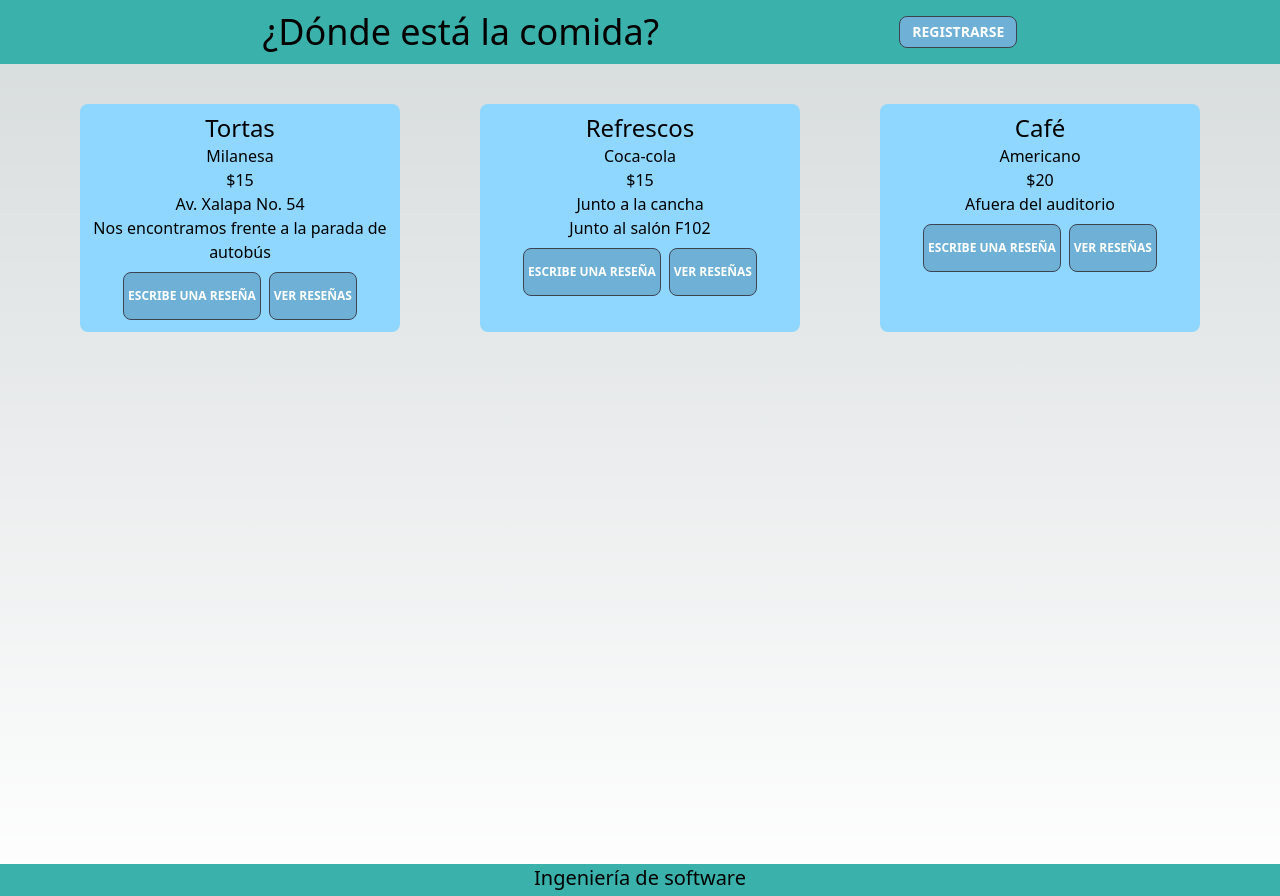
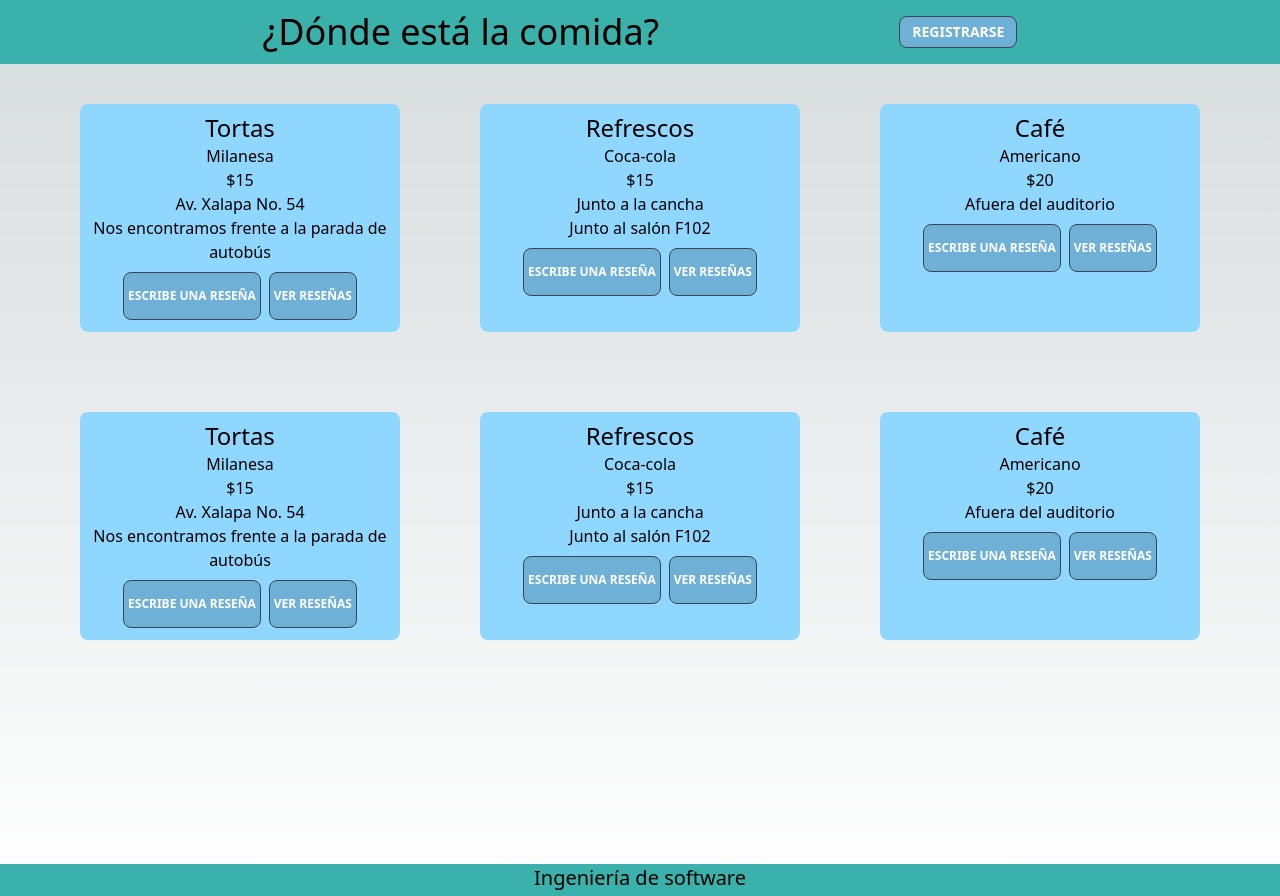
Before and after one commit to SirRobert-1/FindFood, a Next.js app: page /productos in a window 1280 px wide. Built offline with nearby package versions, Linux system fonts and the light colour scheme.

Commit message:
feat: Se añadio información y se conectaron botones

```diff
--- a/src/pages/index.jsx
+++ b/src/pages/index.jsx
@@ -7,7 +7,7 @@ export default function Home() {
         <input
           type="text"
           placeholder="Busca la comida de tu agrado"
-          className="input input-bordered w-3/5 md:max-w-lg my-20 bg-gray-300 placeholder-gray-800 text-black mr-1"
+          className="input input-bordered w-2/3 md:max-w-lg my-20 bg-gray-300 placeholder-gray-800 text-black mr-1"
         />
         <div className="bg-gray-300 w-8 h-8">
           <Image
--- a/src/pages/productos.jsx
+++ b/src/pages/productos.jsx
@@ -12,11 +12,11 @@ const productosData = [
     reviews: [
       {
         id: 1,
-        comentario: "Comentario 1",
+        comentario: "Me gustó el servicio",
       },
       {
         id: 2,
-        comentario: "Comentario 2",
+        comentario: "Me atendieron rápido",
       },
     ],
   },
@@ -30,11 +30,11 @@ const productosData = [
     reviews: [
       {
         id: 1,
-        comentario: "Comentario 1",
+        comentario: "Tardaron mucho en atenderme",
       },
       {
         id: 2,
-        comentario: "Comentario 2",
+        comentario: "Me gustó el servicio",
       },
     ],
   },
@@ -48,11 +48,65 @@ const productosData = [
     reviews: [
       {
         id: 1,
-        comentario: "Comentario 1",
+        comentario: "Es un buen café",
       },
       {
         id: 2,
-        comentario: "Comentario 2",
+        comentario: "Te atienden rápido",
+      },
+    ],
+  },
+  {
+    id: 1,
+    titulo: "Tortas",
+    productos: "Milanesa",
+    precio: 15,
+    ubicacion: "Av. Xalapa No. 54",
+    descripcion: "Nos encontramos frente a la parada de autobús",
+    reviews: [
+      {
+        id: 1,
+        comentario: "Me gustó el servicio",
+      },
+      {
+        id: 2,
+        comentario: "Me atendieron rápido",
+      },
+    ],
+  },
+  {
+    id: 2,
+    titulo: "Refrescos",
+    productos: "Coca-cola",
+    precio: 15,
+    ubicacion: "Junto a la cancha",
+    descripcion: "Junto al salón F102",
+    reviews: [
+      {
+        id: 1,
+        comentario: "Tardaron mucho en atenderme",
+      },
+      {
+        id: 2,
+        comentario: "Me gustó el servicio",
+      },
+    ],
+  },
+  {
+    id: 3,
+    titulo: "Café",
+    productos: "Americano",
+    precio: 20,
+    ubicacion: "Afuera del auditorio",
+    descripcion: "",
+    reviews: [
+      {
+        id: 1,
+        comentario: "Es un buen café",
+      },
+      {
+        id: 2,
+        comentario: "Te atienden rápido",
       },
     ],
   },
@@ -73,12 +127,38 @@ export default function Productos() {
               <h2>${producto.precio}</h2>
               <h2>{producto.ubicacion}</h2>
               <h2>{producto.descripcion}</h2>
-              <button className="btn bg-boton text-white text-xs m-1 px-1 mt-2">
-                <Link href="/reviewPro">{"Escribe una reseña"}</Link>
-              </button>
-              <button className="btn bg-boton text-white text-xs m-1 px-1 mt-2">
-                Ver reseñas
-              </button>
+              <div>
+                <button className="btn bg-boton text-white text-xs m-1 px-1 mt-2">
+                  <Link href="/reviewPro">{"Escribe una reseña"}</Link>
+                </button>
+                <label
+                  htmlFor="my-modal-3"
+                  className="btn bg-boton text-white text-xs m-1 px-1 mt-2"
+                >
+                  Ver reseñas
+                </label>
+              </div>
+              <input type="checkbox" id="my-modal-3" className="modal-toggle" />
+              <div className="modal">
+                <div className="modal-box relative bg-white">
+                  <label
+                    htmlFor="my-modal-3"
+                    className="btn btn-sm btn-circle absolute right-2 top-2"
+                  >
+                    ✕
+                  </label>
+                  <h3 className="text-lg font-bold">Comentarios</h3>
+                  <p className="py-4">
+                    {producto.reviews.map((review) => {
+                      return (
+                        <div key={review.id}>
+                          <h2>{review.comentario}</h2>
+                        </div>
+                      );
+                    })}
+                  </p>
+                </div>
+              </div>
             </div>
           );
         })}
--- a/src/pages/reviewPro.jsx
+++ b/src/pages/reviewPro.jsx
@@ -1,4 +1,5 @@
 import React from "react";
+import Link from "next/link";
 
 export default function reviewPro() {
   return (
@@ -14,7 +15,7 @@ export default function reviewPro() {
               className="textarea textarea-bordered textarea-lg w-full max-w-xs md:max-w-md h-40 md:h-54 m-5"
             ></textarea>
             <button className="btn bg-boton text-white mb-5">
-              Enviar reseña
+              <Link href="/productos">{"Enviar reseña"}</Link>
             </button>
           </div>
         </div>
```
